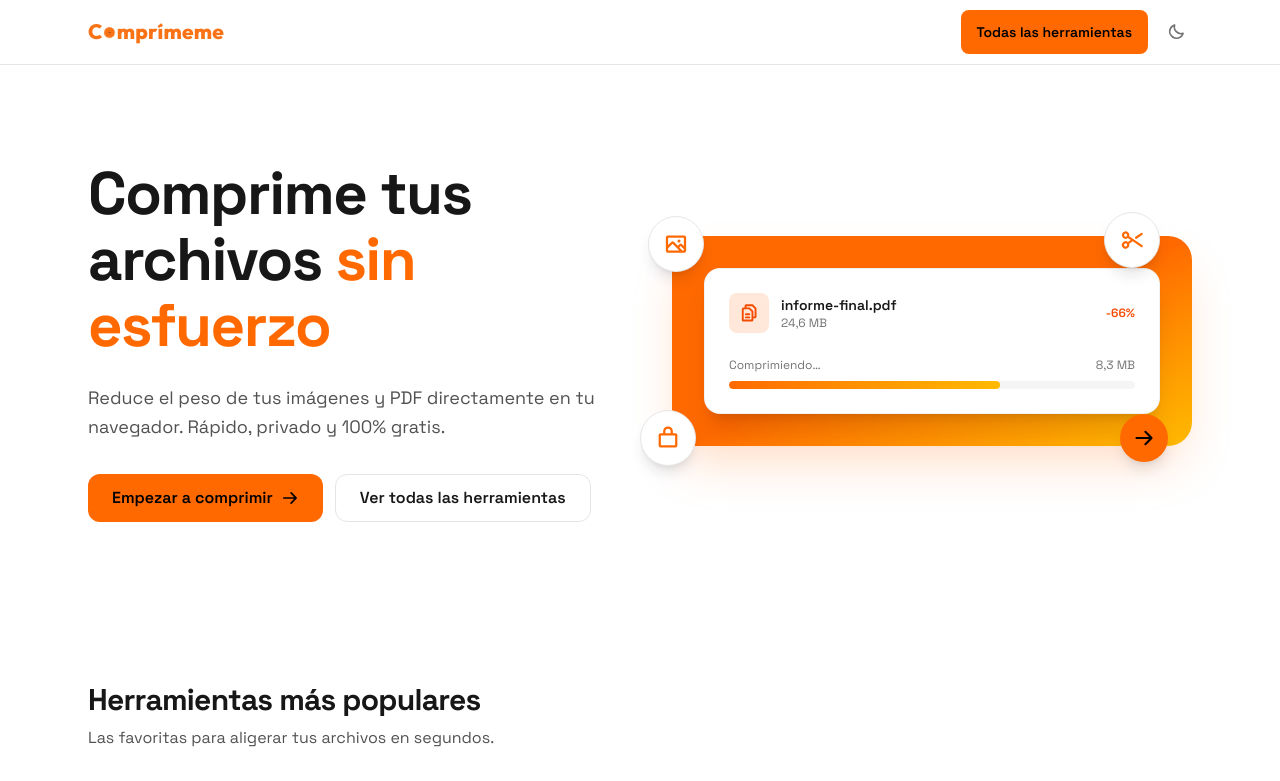
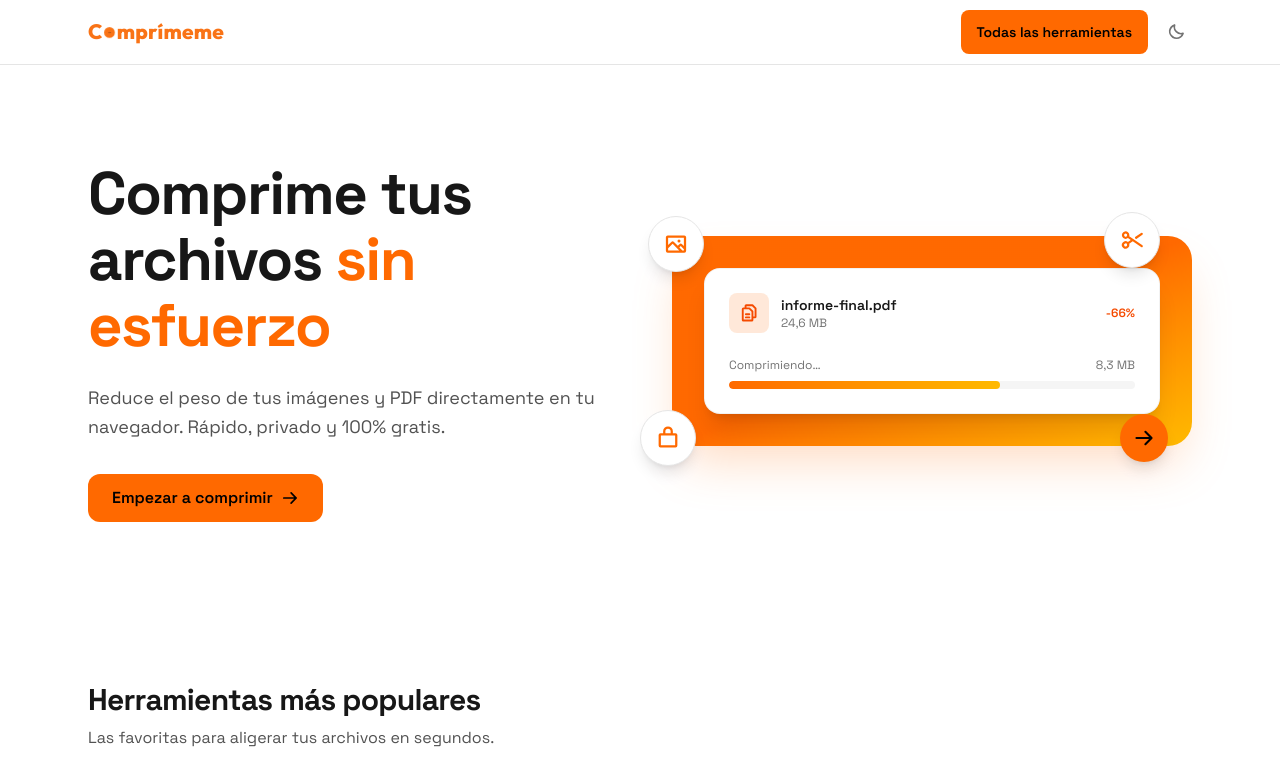
Before and after one commit to dereckbardi/compresor-universal, a Next.js app: page / in a window 1280 px wide. Shown: the top 781 px of the page. Built offline with nearby package versions, Linux system fonts and the light colour scheme.

Commit message:
Home: quitar botón secundario negro 'Ver todas las herramientas' del hero (queda solo CTA naranja)

```diff
--- a/src/components/Home.tsx
+++ b/src/components/Home.tsx
@@ -119,12 +119,6 @@ export default function Home() {
               >
                 Empezar a comprimir
                 <ArrowRight size={18} weight="bold" />
-              </Link>
-              <Link
-                href="/tools"
-                className="min-h-12 inline-flex items-center justify-center gap-2 px-6 rounded-xl border border-neutral-200 dark:border-white/10 text-neutral-900 dark:text-white font-semibold hover:border-orange-500/60 transition"
-              >
-                Ver todas las herramientas
               </Link>
             </div>
           </div>
```
